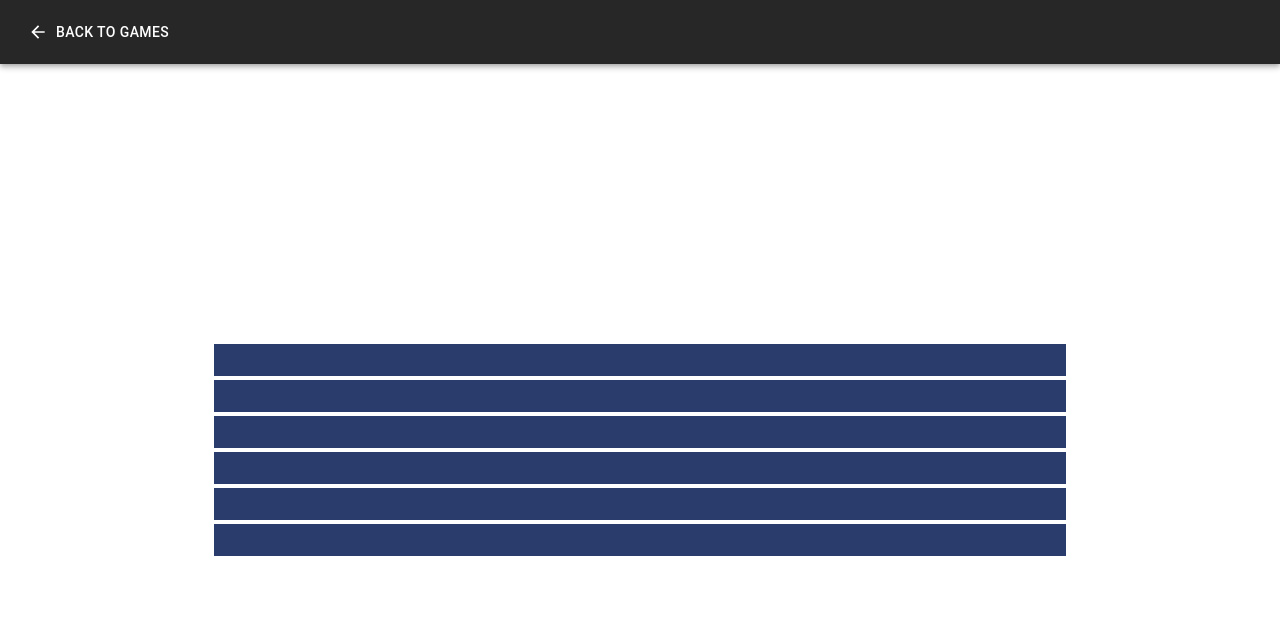
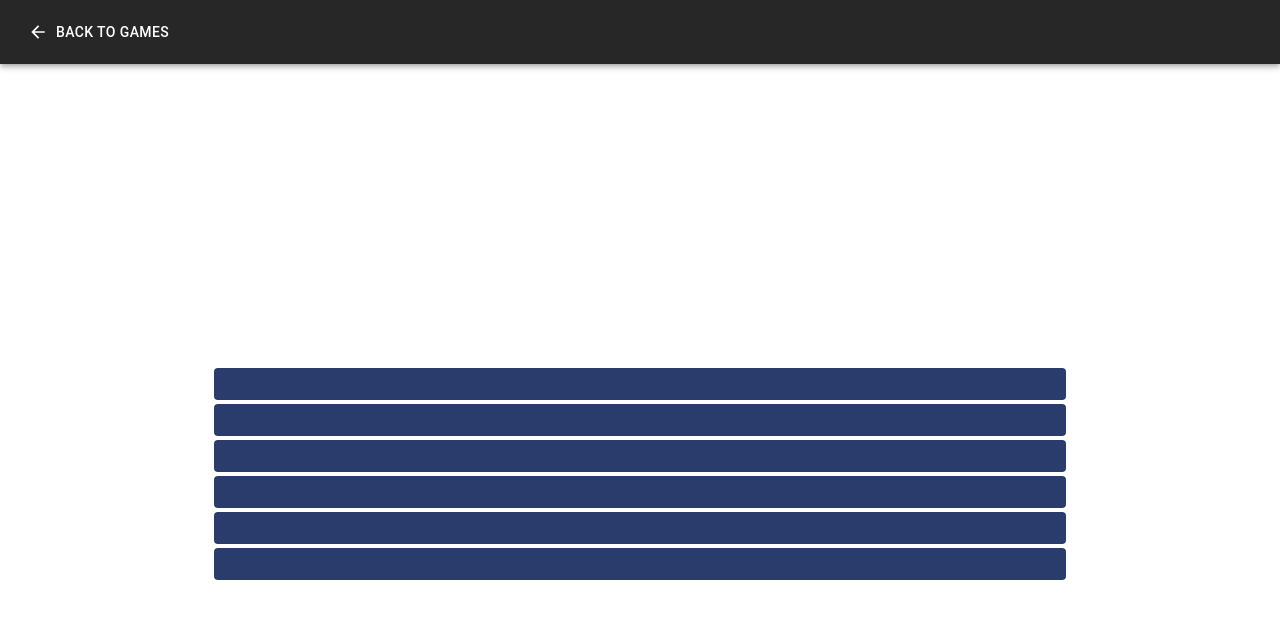
Before and after one commit to dejan-lukic/citydle, a Next.js app: page /worldle in a window 1280 px wide. Shown: the top 618 px of the page. Built offline with nearby package versions, Linux system fonts and the light colour scheme.

Commit message:
Add basic worldle game state

```diff
--- /dev/null
+++ b/src/app/worldle/components/worldle-country-autocomplete.tsx
@@ -0,0 +1,47 @@
+"use client";
+
+import React from 'react';
+import Autocomplete from '@mui/material/Autocomplete';
+import TextField from '@mui/material/TextField';
+import { Country } from "@/app/worldle/types/country";
+
+interface WorldleCountryAutocompleteProps {
+  countries: Country[];
+  inputValue: string;
+  onCountrySelected: (country: Country) => void;
+  onCountryTyping?: (country: string) => void;
+  disabled?: boolean;
+  className?: string;
+}
+
+const WorldleCountryAutocomplete: React.FC<WorldleCountryAutocompleteProps> = (
+  {countries, inputValue, onCountrySelected, onCountryTyping, disabled, className}
+) => {
+  return (
+    <Autocomplete
+      className={className}
+      disabled={disabled}
+      options={countries}
+      getOptionLabel={(option) => option.name.toUpperCase()}
+      renderInput={(params) => <TextField
+        {...params}
+        label="Select a country"
+        variant="outlined"/>
+      }
+      inputValue={inputValue}
+      value={null}
+      onChange={(_, value) => {
+        if (value) {
+          onCountrySelected(value);
+        }
+      }}
+      onInputChange={(_, value) => {
+        onCountryTyping?.(value);
+      }}
+      autoHighlight={true}
+      open={inputValue.length > 0}
+    />
+  );
+};
+
+export default WorldleCountryAutocomplete;
--- a/src/app/worldle/components/worldle-guess-grid.tsx
+++ b/src/app/worldle/components/worldle-guess-grid.tsx
@@ -1,17 +1,26 @@
 import React from "react";
 import WorldleGuessRow from "@/app/worldle/components/worldle-guess-row";
 import { Stack } from "@mui/system";
+import { Guess } from "@/app/worldle/types/game-state";
 
 interface WorldleGuessGridProps {
+  className?: string;
+  guesses: Guess[];
 }
 
 const WorldleGuessGrid: React.FC<WorldleGuessGridProps> = (
+  { className, guesses }
 ) => {
-  const guesses = Array.from({length: 6});
+  return (
+    <Stack spacing={".25rem"} className={className}>
+      {guesses.map((guess, index) => (
+        <WorldleGuessRow
+          key={index}
+          guess={guess}
+        />
+      ))}
 
-  return (
-    <Stack spacing={".25rem"}>
-      {guesses.map((_, index) => (
+      {Array.from({length: 6 - guesses.length}).map((_, index) => (
         <WorldleGuessRow key={index} />
       ))}
     </Stack>
--- a/src/app/worldle/components/worldle-guess-row.module.css
+++ b/src/app/worldle/components/worldle-guess-row.module.css
@@ -1,5 +1,11 @@
-.worldleGuessRow {
-  width: 100%;
+.worldleEmptyGuessRow {
   height: 2rem;
   background-color: #293c6c;
+  border-radius: 0.25rem;
 }
+
+.worldleGuessRow > * {
+  border: 1px solid #FFF;
+  border-radius: 0.25rem;
+  text-align: center;
+}
--- a/src/app/worldle/components/worldle-guess-row.tsx
+++ b/src/app/worldle/components/worldle-guess-row.tsx
@@ -1,13 +1,44 @@
 import React from "react";
 import styles from "./worldle-guess-row.module.css";
+import { Guess } from "@/app/worldle/types/game-state";
+import { Stack } from "@mui/system";
+import { Typography } from "@mui/material";
 
 interface WorldleGuessRowProps {
+  guess?: Guess;
 }
 
 const WorldleGuessRow: React.FC<WorldleGuessRowProps> = (
+  { guess }
 ) => {
+  if (!guess) {
+    return (
+      <div className={styles.worldleEmptyGuessRow}></div>
+    );
+  }
+
   return (
-    <div className={styles.worldleGuessRow}></div>
+    <Stack
+      direction="row"
+      spacing={".25rem"}
+      className={styles.worldleGuessRow}
+    >
+      <Typography sx={{flex: 3}}>
+        {guess.country.name.toUpperCase()}
+      </Typography>
+
+      <Typography sx={{flex: 2}}>
+        {Math.round(Math.floor(guess.distanceToCorrectCountry))} km
+      </Typography>
+
+      <Typography sx={{flex: 1}}>
+        {guess.correctCountry ? '🎯' : guess.directionEmoji}
+      </Typography>
+
+      <Typography sx={{flex: 1}}>
+        {Math.round(100 - (guess.distanceToCorrectCountry / 20000) * 100)}%
+      </Typography>
+    </Stack>
   );
 }
 
--- a/src/app/worldle/components/worldle.module.css
+++ b/src/app/worldle/components/worldle.module.css
@@ -2,6 +2,10 @@
   height: 100svh;
 }
 
-.worldleGuessInput {
+.worldleGuessGrid {
+  margin-top: 28px;
+}
+
+.worldleCountryAutocomplete {
   margin-top: 12px;
 }
--- a/src/app/worldle/components/worldle.tsx
+++ b/src/app/worldle/components/worldle.tsx
@@ -5,28 +5,57 @@ import WorldleCountry from "./worldle-country";
 import styles from "./worldle.module.css";
 import WorldleGuessGrid from "@/app/worldle/components/worldle-guess-grid";
 import { countries } from "@/app/worldle/countries";
+import React from "react";
+import { useGameContext } from "@/app/worldle/context/game-context";
+import WorldleCountryAutocomplete from "@/app/worldle/components/worldle-country-autocomplete";
 import { Country } from "@/app/worldle/types/country";
-import TextField from "@mui/material/TextField";
-import Autocomplete from "@mui/material/Autocomplete";
-import React from "react";
+import { Guess } from "@/app/worldle/types/game-state";
+import { haversineDistance } from "@/app/citydle/distance";
+import { calculateDirection } from "@/app/citydle/direction";
 
 export default function Worldle() {
+  const {gameState, setGameState} = useGameContext();
+
+  const handleCountryTyping = (country: string) => {
+    setGameState({
+      ...gameState,
+      currentGuess: country,
+    });
+  };
+
+  const handleCountrySelected = (country: Country) => {
+    const guess: Guess = {
+      country,
+      correctCountry: country.code === gameState.countryToGuess.code,
+      distanceToCorrectCountry: haversineDistance(country.location, gameState.countryToGuess.location),
+      directionEmoji: calculateDirection(country.location, gameState.countryToGuess.location, true),
+    };
+
+    setGameState({
+      ...gameState,
+      guesses: [...gameState.guesses, guess],
+      currentGuess: '',
+      didWin: guess.correctCountry,
+      didLose: gameState.guesses.length >= 6 && !guess.correctCountry,
+    });
+  };
+
   return (
     <Container maxWidth="md" className={styles.worldleContainer}>
-      <WorldleCountry countryCode="AU" />
+      <WorldleCountry countryCode={gameState.countryToGuess.code} />
 
-      <WorldleGuessGrid />
+      <WorldleGuessGrid
+        className={styles.worldleGuessGrid}
+        guesses={gameState.guesses}
+      />
 
-      <Autocomplete
-        className={styles.worldleGuessInput}
-        options={countries}
-        autoHighlight={true}
-        getOptionLabel={(option: Country) => option.name}
-        renderInput={(params) => <TextField
-          {...params}
-          label="Select a country"
-          variant="outlined"/>
-        }
+      <WorldleCountryAutocomplete
+        className={styles.worldleCountryAutocomplete}
+        countries={countries}
+        inputValue={gameState.currentGuess ?? ''}
+        onCountryTyping={handleCountryTyping}
+        onCountrySelected={handleCountrySelected}
+        disabled={gameState.didWin || gameState.didLose}
       />
     </Container>
   );
--- /dev/null
+++ b/src/app/worldle/context/game-context.tsx
@@ -0,0 +1,34 @@
+"use client";
+
+import React, { createContext, useState } from 'react';
+import { WorldleGameState } from "@/app/worldle/types/game-state";
+import { getRandomCountry } from "@/app/worldle/countries";
+
+interface GameContextProps {
+  gameState: WorldleGameState;
+  setGameState: React.Dispatch<React.SetStateAction<WorldleGameState>>;
+}
+
+export const GameContext = createContext<GameContextProps | undefined>(undefined);
+
+export const GameProvider: React.FC<{ children: React.ReactNode }> = ({ children }) => {
+  const [gameState, setGameState] = useState<WorldleGameState>({
+    guesses: [],
+    countryToGuess: getRandomCountry(),
+  });
+
+  return (
+    <GameContext.Provider value={{ gameState, setGameState }}>
+      {children}
+    </GameContext.Provider>
+  );
+};
+
+export const useGameContext = () => {
+  const context = React.useContext(GameContext);
+  if (!context) {
+    throw new Error('useGameContext must be used within a GameProvider');
+  }
+
+  return context;
+}
--- a/src/app/worldle/countries.ts
+++ b/src/app/worldle/countries.ts
@@ -1962,3 +1962,7 @@ export const countries: Country[] = [
     name: "Zimbabwe",
   }
 ];
+
+export const getRandomCountry = () => {
+  return countries[Math.floor(Math.random() * countries.length)];
+};
--- a/src/app/worldle/page.tsx
+++ b/src/app/worldle/page.tsx
@@ -1,5 +1,6 @@
 import { Metadata } from "next";
 import Worldle from "@/app/worldle/components/worldle";
+import { GameProvider } from "@/app/worldle/context/game-context";
 import styles from "@/app/styles/game.module.css";
 
 export const metadata: Metadata = {
@@ -10,7 +11,9 @@ export const metadata: Metadata = {
 export default function WorldleHomePage() {
   return (
     <div className={styles.gamePage}>
-      <Worldle />
+      <GameProvider>
+        <Worldle/>
+      </GameProvider>
     </div>
   );
 }
--- /dev/null
+++ b/src/app/worldle/types/game-state.tsx
@@ -0,0 +1,16 @@
+import { Country } from "@/app/worldle/types/country";
+
+export type Guess = {
+  country: Country;
+  correctCountry: boolean;
+  distanceToCorrectCountry: number;
+  directionEmoji: string;
+};
+
+export interface WorldleGameState {
+  guesses: Guess[];
+  countryToGuess: Country;
+  currentGuess?: string;
+  didWin?: boolean;
+  didLose?: boolean;
+}
```
